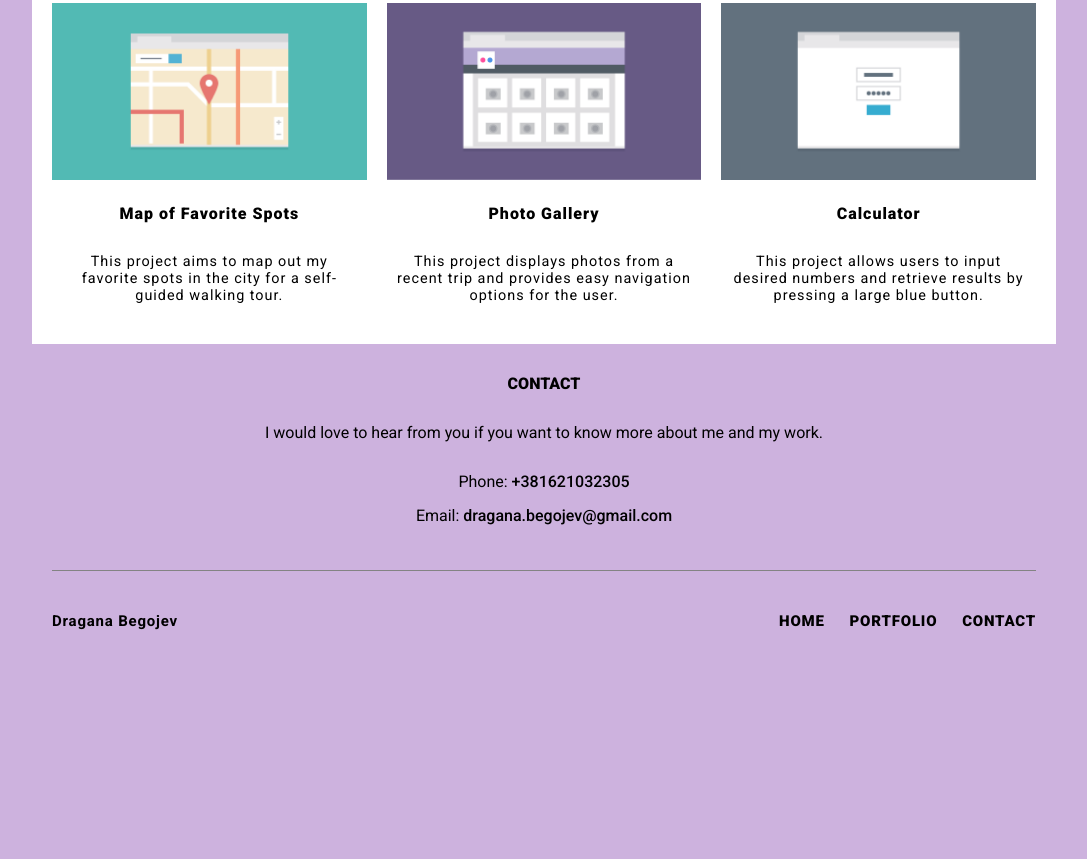
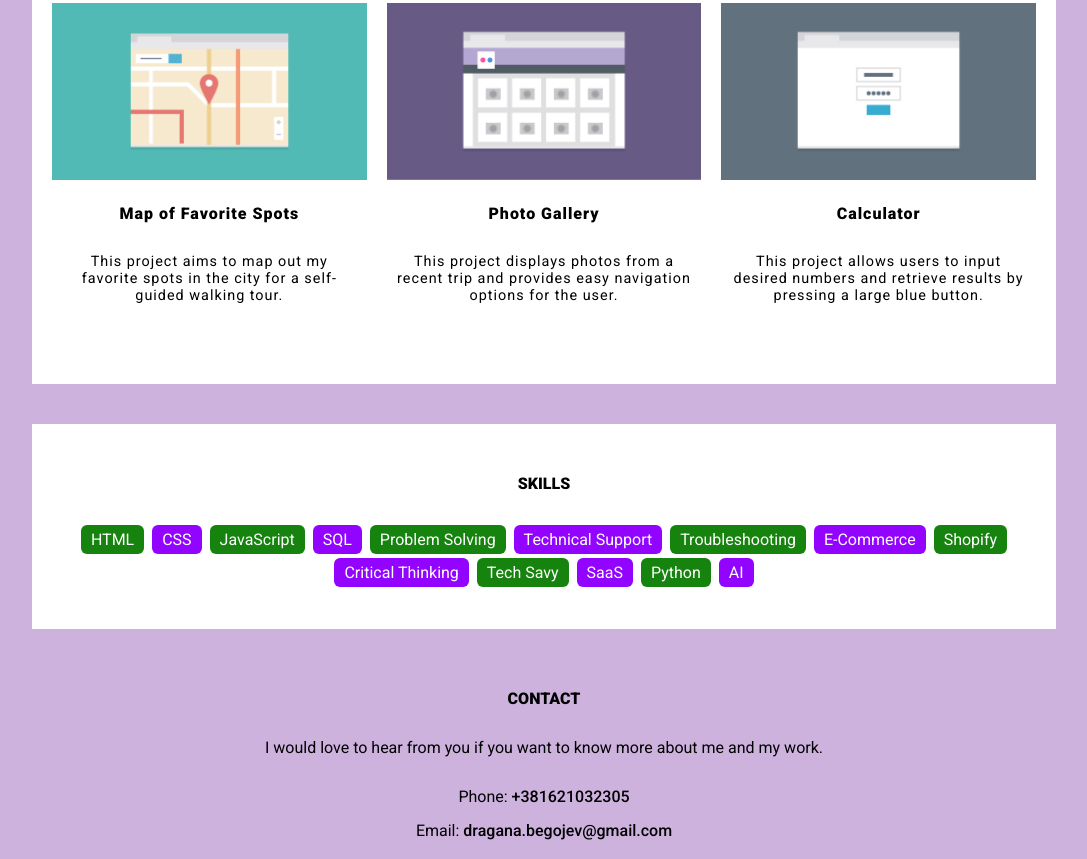
Before and after one commit to DraganaBegojev/Project-2, a plain HTML site: page index.html in a window 1280 px wide. Shown: the part 806-1665 px from the top of the page, without its empty margins (96-1183 px from the left). Before the commit the page ends 1477 px from the top, so only its background shows below. Drawn offline with Linux system fonts and the light colour scheme.

Commit message:
Skills section
creating and styling

```diff
--- a/css/styles.css
+++ b/css/styles.css
@@ -40,7 +40,8 @@
     width: 100%;
   }
 
-  h1 a, .top-nav a,  #portfolio h4 {
+  /*titles styles*/
+  h1 a, .top-nav a,  #portfolio h4, #skills h4 {
     color: #000;
     font-weight: 900;
   }
@@ -70,11 +71,12 @@
     margin-top: 20px;
     font-size: 1em;
   }
-  #portfolio {
+  #portfolio, #skills {
     background-color: #ffffff;
     padding-top: 50px;
+    padding-bottom: 40px;
 }
-  #portfolio h4 {
+  #portfolio h4, #skills h4 {
     text-align: center;
     padding-bottom: 30px;
   }
@@ -106,6 +108,29 @@
   .project-descr p{
     font-size: 0.9em;
   }
+  #skills {
+    margin-top: 40px;
+    margin-bottom: 30px;
+    padding-left: 20px;
+    padding-right: 20px;
+  }
+  .skill {
+    text-align: center;
+  }
+
+  .skill li {
+    border-radius: 6px;
+    display: inline-block;
+    background: #9204ff;
+    color: white;
+    padding: 5px 10px;
+    margin: 2px;
+  }
+
+  .skill li:nth-child(odd) {
+    background: #16830e;
+  }
+
 
   footer {
     padding: 0 20px;
@@ -147,8 +172,6 @@
   .contact-details a:hover {
     color: rgb(122, 8, 236);
   }
-
-
 
   .full {
     display: none;
--- a/index.html
+++ b/index.html
@@ -24,52 +24,73 @@
             <p class="message">Hello! As a front-end developer, I specialize in creating responsive designs using CSS. My journey with CSS began by dealing with practical issues and situations on the job. Later, I improved my skills by taking Treehouse courses in front-end development. I'm excited about the upcoming opportunities that await me in the future.</p>
         </div>
     </header>
-    <main id="portfolio">
+    <main>
+      <section id="portfolio">
         <h4>PORTFOLIO</h4>
         <div class="container">
             <div class="col">
               <img src="responsive_layout_v3/images/portfolio-1.png" alt="Marketing Page" class="portfolio-image">
-              <section class="project-descr">
+              <div class="project-descr">
                 <h4>Marketing Page</h4>
                 <p>This project showcases the homepage of a marketing website for the specific business I am interested in.</p>
-             </section>
+              </div>
             </div>
             <div class="col">
               <img src="responsive_layout_v3/images/portfolio-2.png" alt="Search Page" class="portfolio-image">
-              <section class="project-descr">
+              <div class="project-descr">
                 <h4>Search Page</h4>
                 <p>This project efficiently searches a specific database to retrieve the information that the user is seeking.</p>
-             </section>
+             </div>
             </div>
             <div class="col">
               <img src="responsive_layout_v3/images/portfolio-3.png" alt="Travel App" class="portfolio-image">
-              <section class="project-descr">
+              <div class="project-descr">
                 <h4>Travel App</h4>
                 <p>This project aims to analyze travel time using different transportation methods and determine the most efficient one.</p>
-             </section>
+             </div>
             </div>
             <div class="col">
               <img src="responsive_layout_v3/images/portfolio-4.png" alt="Map" class="portfolio-image">
-              <section class="project-descr">
+              <div class="project-descr">
                 <h4>Map of Favorite Spots</h4>
                 <p>This project aims to map out my favorite spots in the city for a self-guided walking tour.</p>
-             </section>
+             </div>
             </div>
             <div class="col">
               <img src="responsive_layout_v3/images/portfolio-5.png" alt="Photo Gallery" class="portfolio-image">
-              <section class="project-descr">
+              <div class="project-descr">
                 <h4>Photo Gallery</h4>
                 <p>This project displays photos from a recent trip and provides easy navigation options for the user.</p>
-             </section>
+              </div>
             </div>
             <div class="col">
               <img src="responsive_layout_v3/images/portfolio-6.png" alt="Calculator" class="portfolio-image">
-              <section class="project-descr">
+              <div class="project-descr">
                 <h4>Calculator</h4>
                 <p>This project allows users to input desired numbers and retrieve results by pressing a large blue button.</p>
-             </section>
+              </div>
             </div>
           </div>
+      </section>
+      <section id="skills">
+          <h4>SKILLS</h4>
+            <ul class="skill">
+              <li>HTML</li>
+              <li>CSS</li>
+              <li>JavaScript</li>
+              <li>SQL</li>
+              <li>Problem Solving</li>
+              <li>Technical Support</li>
+              <li>Troubleshooting</li>
+              <li>E-Commerce</li>
+              <li>Shopify</li>
+              <li>Critical Thinking</li>
+              <li>Tech Savy</li>
+              <li>SaaS</li>
+              <li>Python</li>
+              <li>AI</li>
+            </ul>
+      </section>
     </main>
     <footer>
       <div id="contact">
```
